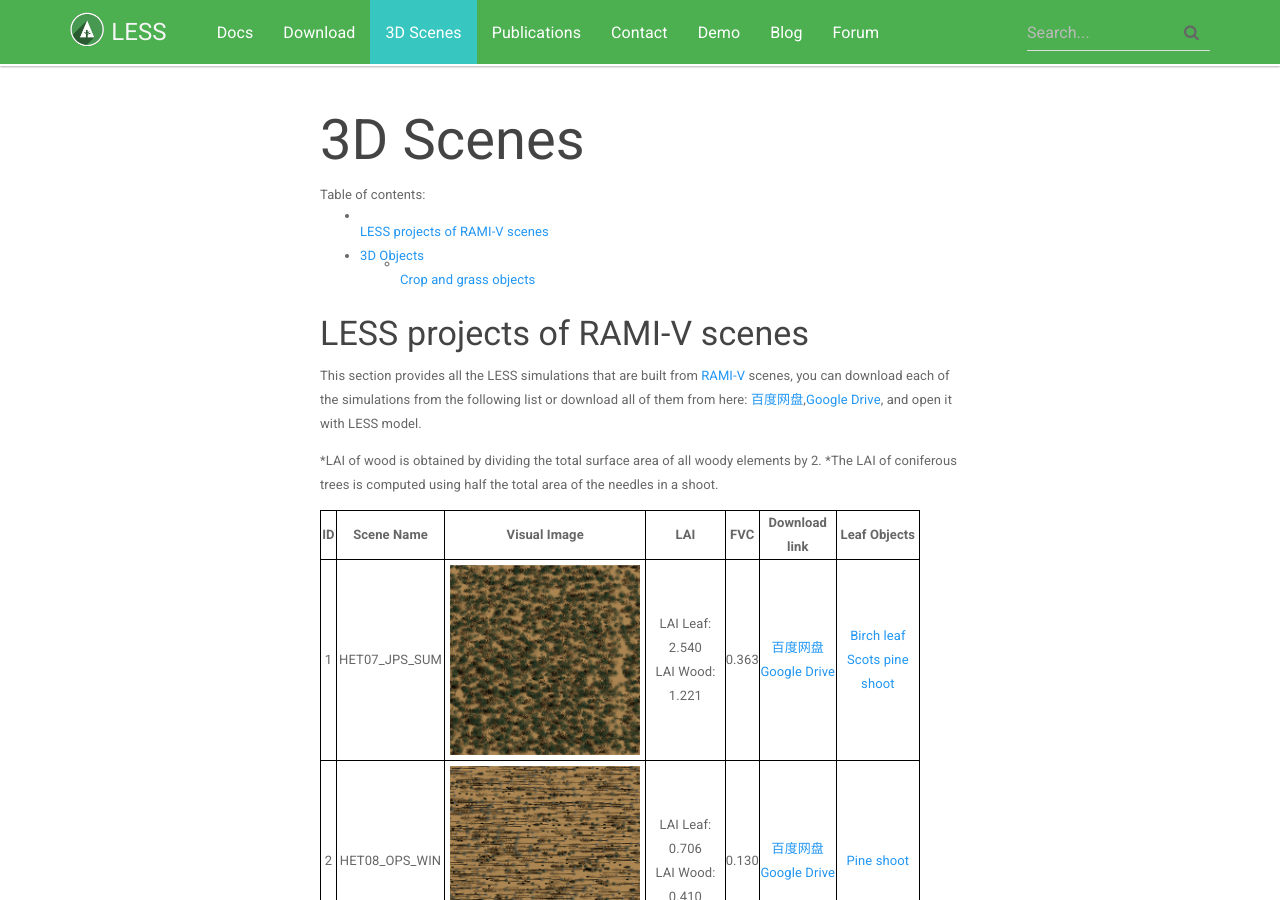
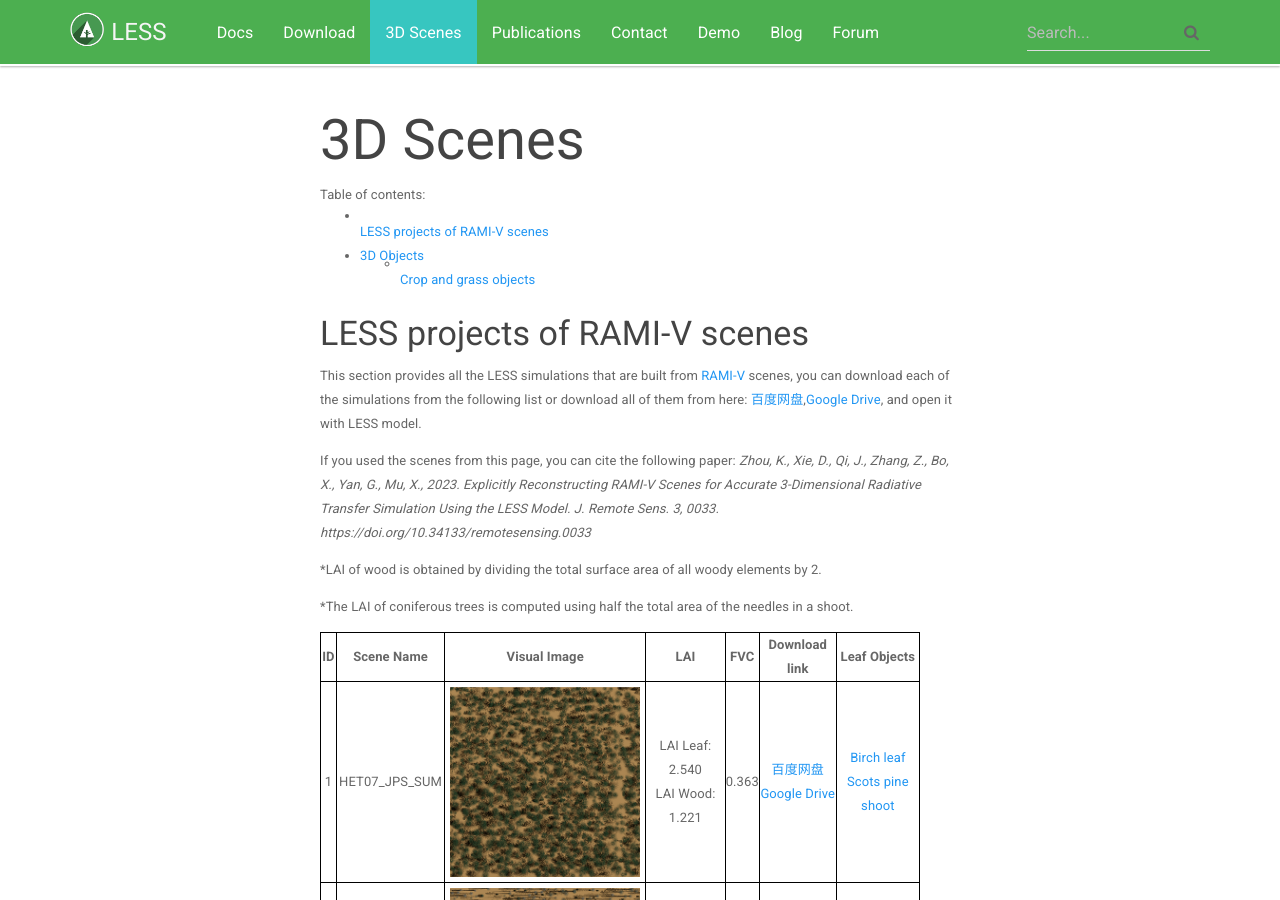
Before and after one commit to jianboqi/jianboqi.github.io, a Jekyll site: the page built from 3dscenes.md, in a window 1280 px wide and 900 px high. Built offline with Jekyll 4.4.1, drawn with Linux system fonts in a browser that asks for light colours; nearby versions of some CDN libraries.

Commit message:
Update 3dscenes.md

```diff
--- a/3dscenes.md
+++ b/3dscenes.md
@@ -13,7 +13,11 @@
 ### LESS projects of RAMI-V scenes
 This section provides all the LESS simulations that are built from [RAMI-V](https://rami-benchmark.jrc.ec.europa.eu/_www/index.php) scenes, you can download each of the simulations from the following list or download all of them from here: [百度网盘](https://pan.baidu.com/s/1QGPZuxZwMN88UTlHb4qMCA?pwd=1qx7),[Google Drive](https://drive.google.com/drive/folders/19unJIW_dSN24_5SDDfEqwyoqV5AaRKwC?usp=sharing), and open it with LESS model.
 
+If you used the scenes from this page, you can cite the following paper:
+*Zhou, K., Xie, D., Qi, J., Zhang, Z., Bo, X., Yan, G., Mu, X., 2023. Explicitly Reconstructing RAMI-V Scenes for Accurate 3-Dimensional Radiative Transfer Simulation Using the LESS Model. J. Remote Sens. 3, 0033. https://doi.org/10.34133/remotesensing.0033*
+
 *LAI of wood is obtained by dividing the total surface area of all woody elements by 2.
+
 *The LAI of coniferous trees is computed using half the total area of the needles in a shoot.
 
 <style>
```
